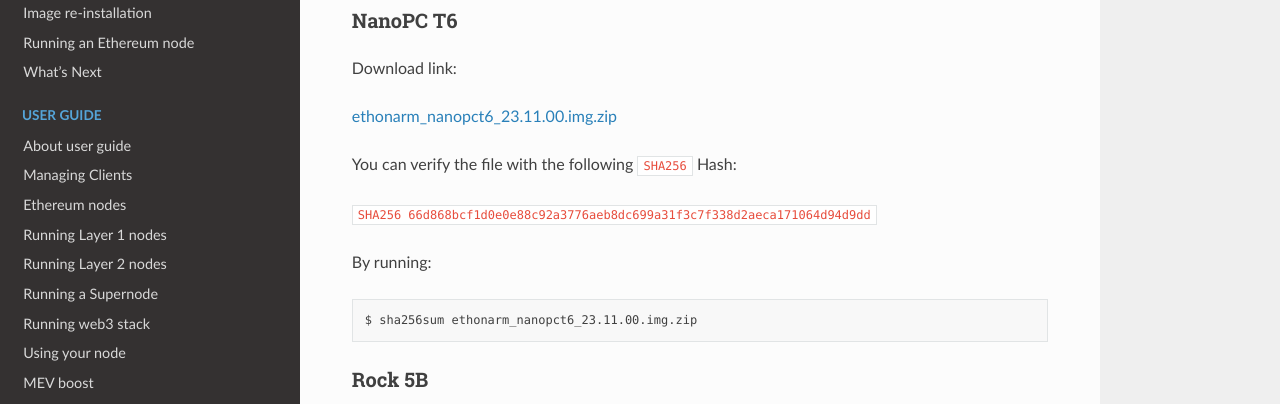
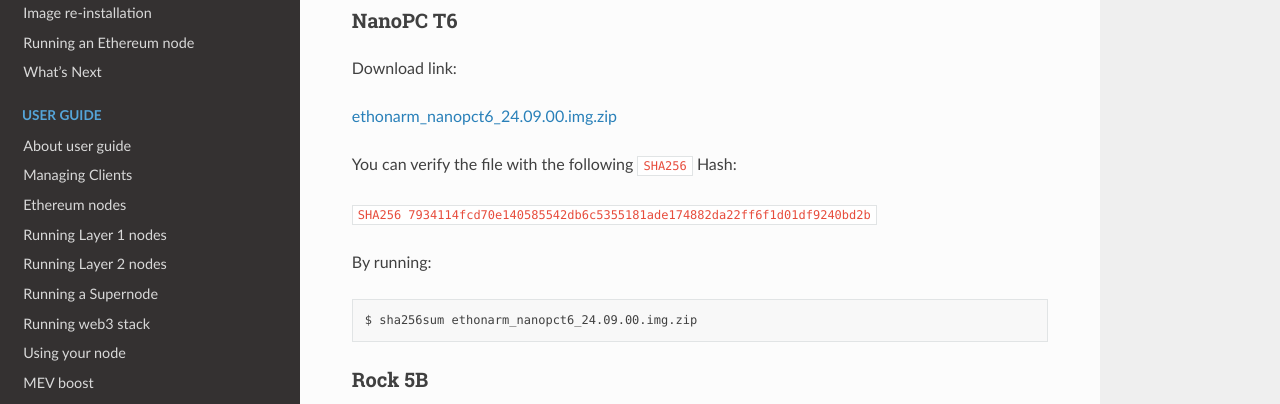
Before and after one commit to EOA-Blockchain-Labs/ethereumonarm, a Sphinx documentation site: the page built from docs/quick-guide/download-and-install.rst, in a window 1280 px wide and 900 px high, scrolled down 2006 px. Shown: the part 151-555 px from the top of the window. Built offline with Sphinx 7.4.7 and the Read the Docs theme 2.0.0, drawn with Linux system fonts in a browser that asks for light colours.

Commit message:
updated NanoPCT6 image

```diff
--- a/docs/quick-guide/download-and-install.rst
+++ b/docs/quick-guide/download-and-install.rst
@@ -108,19 +108,19 @@
 
 Download link:
 
-ethonarm_nanopct6_23.11.00.img.zip_
+ethonarm_nanopct6_24.09.00.img.zip_
 
-.. _ethonarm_nanopct6_23.11.00.img.zip: https://ethereumonarm-my.sharepoint.com/:u:/p/dlosada/Efuw4xjgrdFOm_Wi9qLsH-4BTRkY190KlCB_Gq0NRdXqyg?download=1
+.. _ethonarm_nanopct6_24.09.00.img.zip: https://ethereumonarm-my.sharepoint.com/:u:/p/dlosada/EQMVAPBxLqhLmR2yu-p8344B8iH2L4VU_i9K3vVSHZa0Dw?download=1
 
 You can verify the file with the following ``SHA256`` Hash:
 
-``SHA256 66d868bcf1d0e0e88c92a3776aeb8dc699a31f3c7f338d2aeca171064d94d9dd``
+``SHA256 7934114fcd70e140585542db6c5355181ade174882da22ff6f1d01df9240bd2b``
 
 By running:
 
 .. prompt:: bash $
 
-  sha256sum ethonarm_nanopct6_23.11.00.img.zip
+  sha256sum ethonarm_nanopct6_24.09.00.img.zip
 
 Rock 5B
 ~~~~~~~
```
Also changed, not shown: 1 other file.
